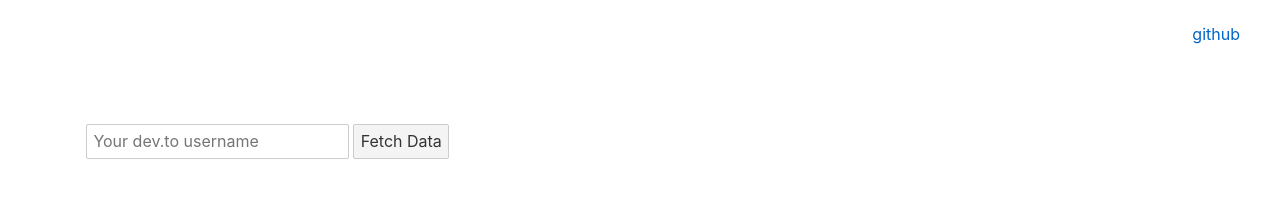
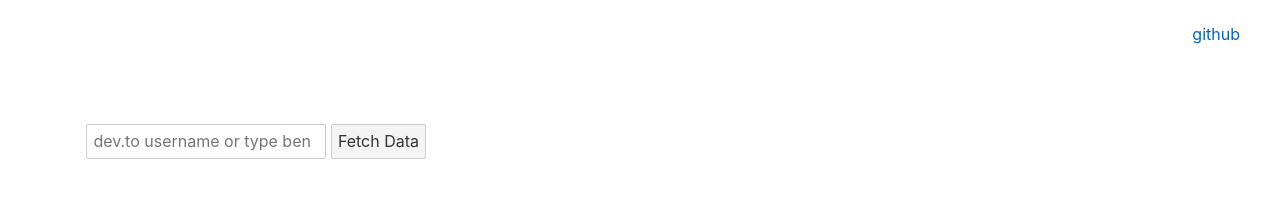
Before and after one commit to peopledrivemecrazy/dev-to-github, a Svelte app: page / in a window 1280 px wide. Shown: the top 214 px of the page. Built offline with nearby package versions, Linux system fonts and the light colour scheme.

Commit message:
✔️ input placeholder + signature

```diff
--- a/src/App.svelte
+++ b/src/App.svelte
@@ -84,12 +84,15 @@
 	code {
 		color: crimson
 	}
+	input {
+		width: 15em;
+	}
 </style>
 <main>
 
 	<form>
 		<label for="username"></label>
-		<input type="text" bind:value={username} id="username" placeholder="Your dev.to username" required  on:change={() => data = false}>
+		<input type="text" bind:value={username} id="username" placeholder="dev.to username or type ben" required  on:change={() => data = false}>
 
 		<button on:click={handleClick} type="submit">Fetch Data</button>
 
--- a/src/main.js
+++ b/src/main.js
@@ -3,5 +3,6 @@ import App from './App.svelte';
 const app = new App({
 	target: document.body,
 });
+console.log('%c with love from anoram ', 'font-weight: bold; font-size: 15px;color: #fc4a1a;  border:1px dotted #f7b733')
 
 export default app;
```
Also changed, not shown: public/build/bundle.css, public/build/bundle.js, 2 other files (tests, documents, lock files or other folders).
